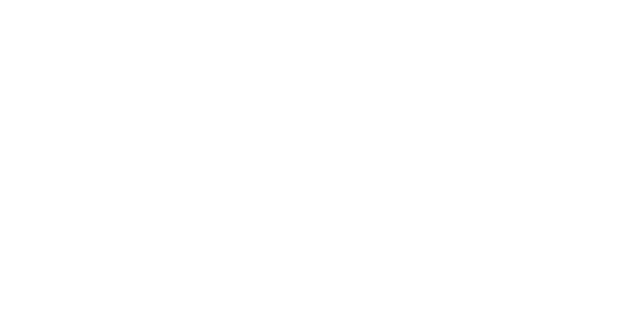
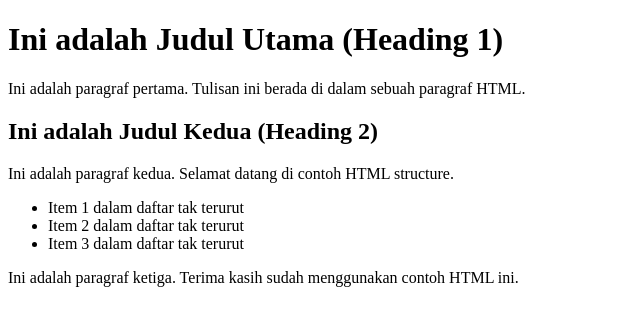
Before and after one commit to revou-trial-SE/14-nov-assignment-rizkyfrdiansyah, a plain HTML site: page index.html in a window 1280 px wide. Shown: the whole page, without its empty margins (0-640 px from the left). Drawn offline with Linux system fonts and the light colour scheme.

Commit message:
update struktur html

```diff
--- a/index.html
+++ b/index.html
@@ -3,7 +3,23 @@
   <head>
     <meta charset="UTF-8" />
     <meta name="viewport" content="width=device-width, initial-scale=1.0" />
-    <title>Document</title>
+    <title>Belajar HTML</title>
   </head>
-  <body></body>
+  <body>
+    <h1>Ini adalah Judul Utama (Heading 1)</h1>
+
+    <p>Ini adalah paragraf pertama. Tulisan ini berada di dalam sebuah paragraf HTML.</p>
+
+    <h2>Ini adalah Judul Kedua (Heading 2)</h2>
+
+    <p>Ini adalah paragraf kedua. Selamat datang di contoh HTML structure.</p>
+
+    <ul>
+      <li>Item 1 dalam daftar tak terurut</li>
+      <li>Item 2 dalam daftar tak terurut</li>
+      <li>Item 3 dalam daftar tak terurut</li>
+    </ul>
+
+    <p>Ini adalah paragraf ketiga. Terima kasih sudah menggunakan contoh HTML ini.</p>
+  </body>
 </html>
```
